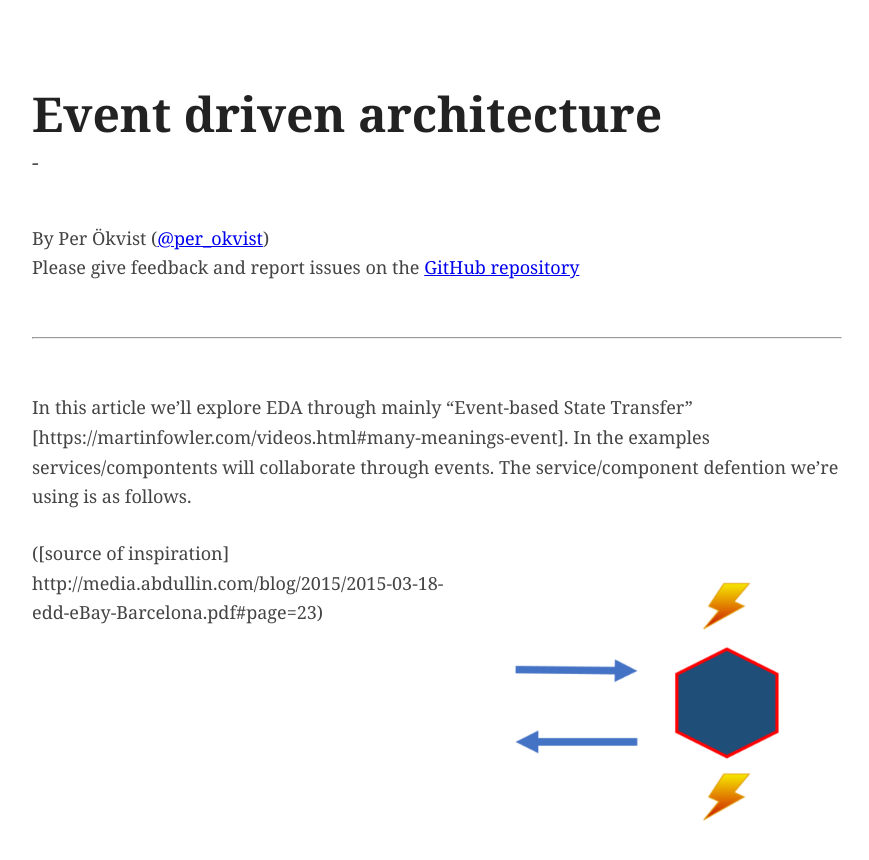
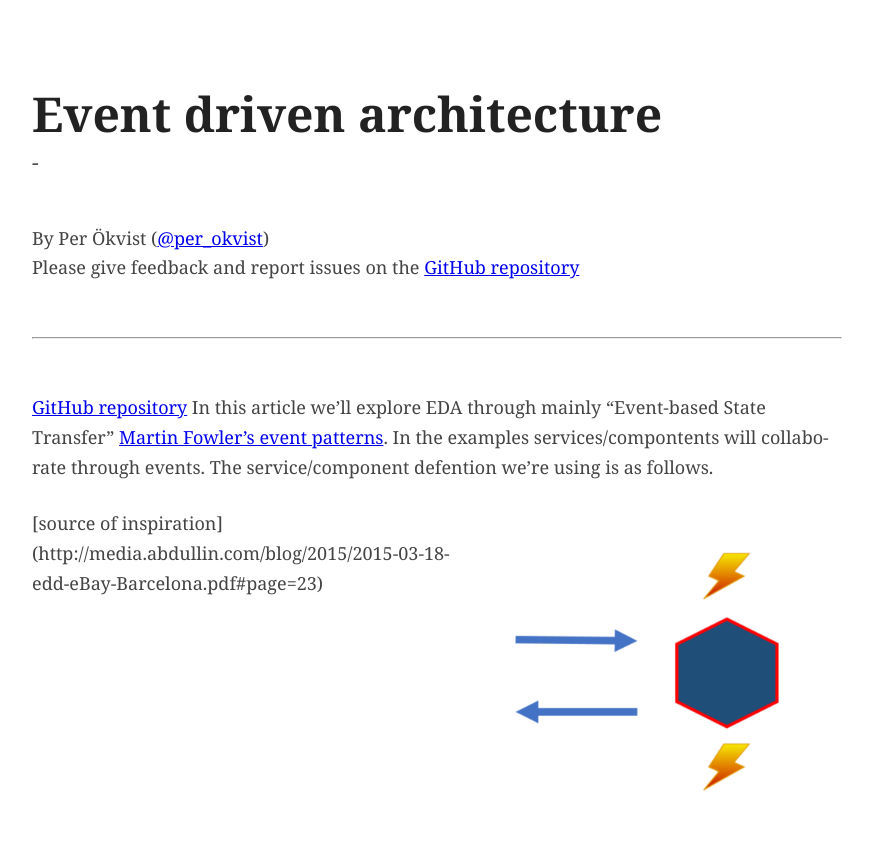
Before and after one commit to perokvist/event-driven-architecture, a Jekyll site: the page built from index.md, in a window 1280 px wide. Shown: the top 860 px of the page, without its empty margins (203-1072 px from the left). Built offline with Jekyll 4.4.1, drawn with Linux system fonts in a browser that asks for light colours; our own code applies the rules of GitHub Pages for plain Markdown files.

Commit message:
fix links

```diff
--- a/index.md
+++ b/index.md
@@ -11,8 +11,9 @@ Please give feedback and report issues on the [GitHub repository](https://github
 
 ---
 
-In this article we'll explore EDA through mainly "Event-based State Transfer" [https://martinfowler.com/videos.html#many-meanings-event].
+[GitHub repository](https://github.com/gustafnk/microservice-websites/)
+In this article we'll explore EDA through mainly "Event-based State Transfer" [Martin Fowler's event patterns](https://martinfowler.com/videos.html#many-meanings-event).
 In the examples services/compontents will collaborate through events. The service/component defention we're using is as follows.
 
 ![Service defentition](assets/service.png)
-([source of inspiration] http://media.abdullin.com/blog/2015/2015-03-18-edd-eBay-Barcelona.pdf#page=23)
+[source of inspiration] (http://media.abdullin.com/blog/2015/2015-03-18-edd-eBay-Barcelona.pdf#page=23)
```
